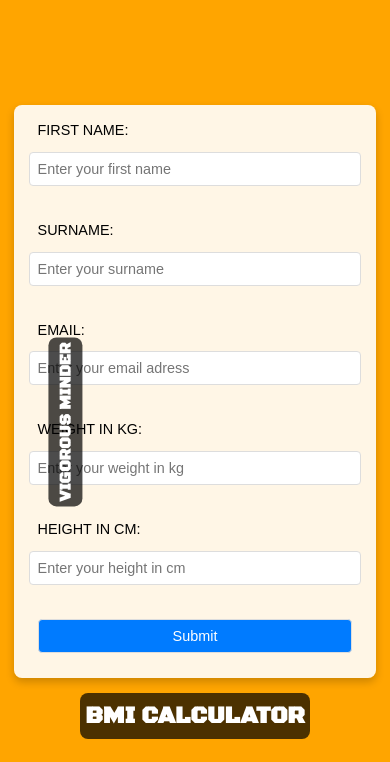
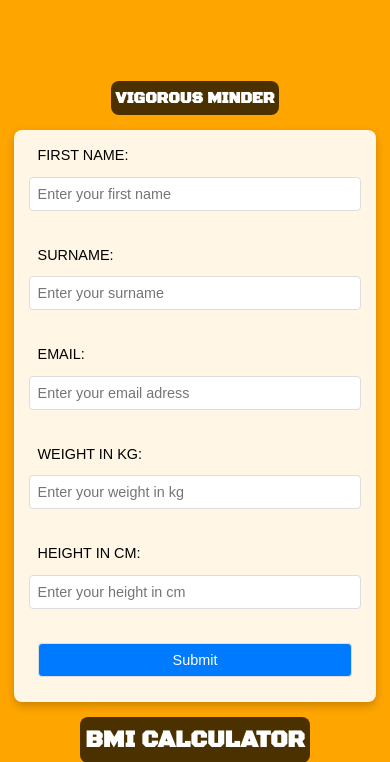
Before and after one commit to Klurifixus/Vigorous, a Flask app: page / in a window 390 px wide. Shown: the top 762 px of the page. Run offline with Flask 3, Linux system fonts and the light colour scheme.

Commit message:
test style fix

```diff
--- a/static/style.css
+++ b/static/style.css
@@ -174,10 +174,6 @@ input[type="submit"]:hover {
     }
 
     .vertical-text {
-        position: absolute;
-        top: 50%;
-        left: -5%;
-        transform: translateY(-50%) rotate(270deg);
         z-index: 2;
         font-family: 'Black Ops One', cursive;
         text-align: center;
@@ -207,10 +203,6 @@ input[type="submit"]:hover {
     }
 
     .vertical-text {
-        position: absolute;
-        top: 50%;
-        left: -5%;
-        transform: translateY(-50%) rotate(270deg);
         z-index: 2;
         font-family: 'Black Ops One', cursive;
         text-align: center;
@@ -240,10 +232,6 @@ input[type="submit"]:hover {
     }
 
     .vertical-text {
-        position: absolute;
-        top: 50%;
-        left: -5%;
-        transform: translateY(-50%) rotate(270deg);
         z-index: 2;
         font-family: 'Black Ops One', cursive;
         text-align: center;
```
